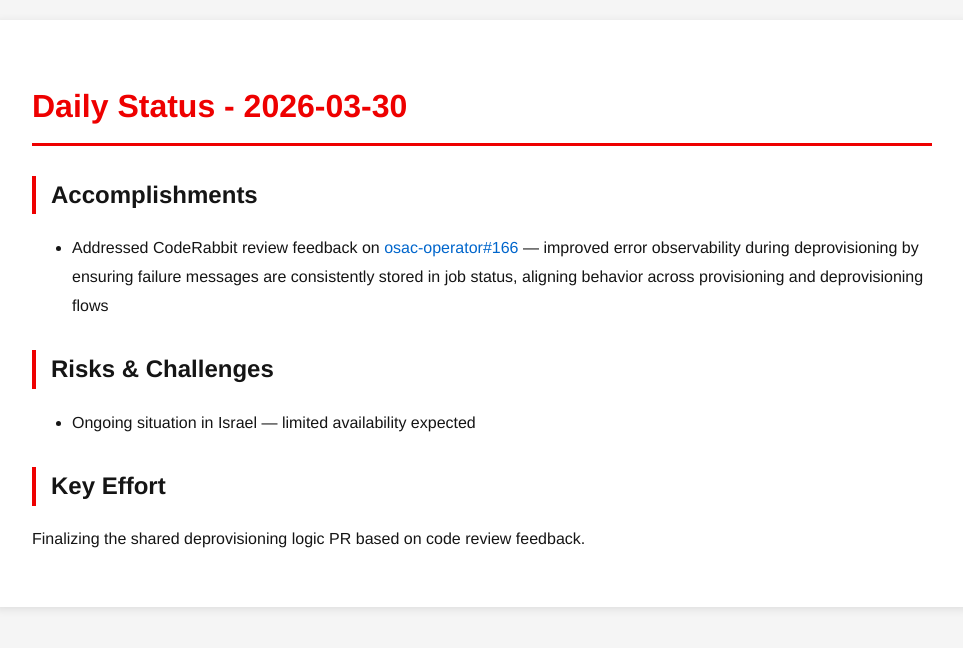
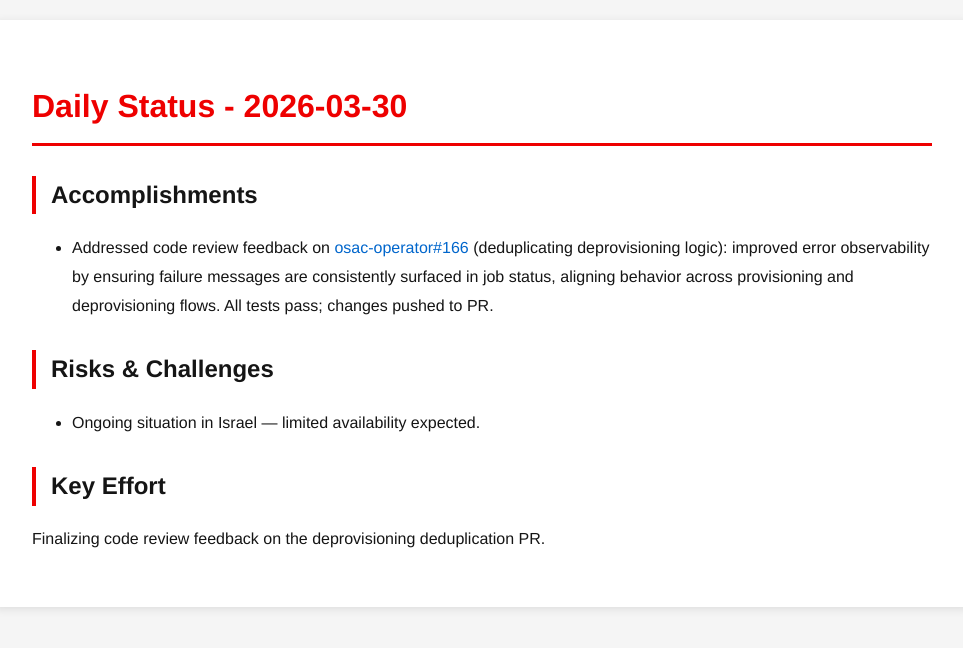
Before and after one commit to tzvatot/daily-status, a Jekyll site: the page built from 2026-03-30.md, in a window 1280 px wide. Shown: the top 648 px of the page, without its empty margins (158-1121 px from the left). Built offline with Jekyll 4.4.1, drawn with Linux system fonts in a browser that asks for light colours.

Commit message:
Daily status update - 2026-03-30

```diff
--- a/2026-03-30.md
+++ b/2026-03-30.md
@@ -7,10 +7,10 @@
 # Daily Status - 2026-03-30
 
 ## Accomplishments
-- Addressed CodeRabbit review feedback on [osac-operator#166](https://github.com/osac-project/osac-operator/pull/166) — improved error observability during deprovisioning by ensuring failure messages are consistently stored in job status, aligning behavior across provisioning and deprovisioning flows
+- Addressed code review feedback on [osac-operator#166](https://github.com/osac-project/osac-operator/pull/166) (deduplicating deprovisioning logic): improved error observability by ensuring failure messages are consistently surfaced in job status, aligning behavior across provisioning and deprovisioning flows. All tests pass; changes pushed to PR.
 
 ## Risks & Challenges
-- Ongoing situation in Israel — limited availability expected
+- Ongoing situation in Israel — limited availability expected.
 
 ## Key Effort
-Finalizing the shared deprovisioning logic PR based on code review feedback.
+Finalizing code review feedback on the deprovisioning deduplication PR.
```
